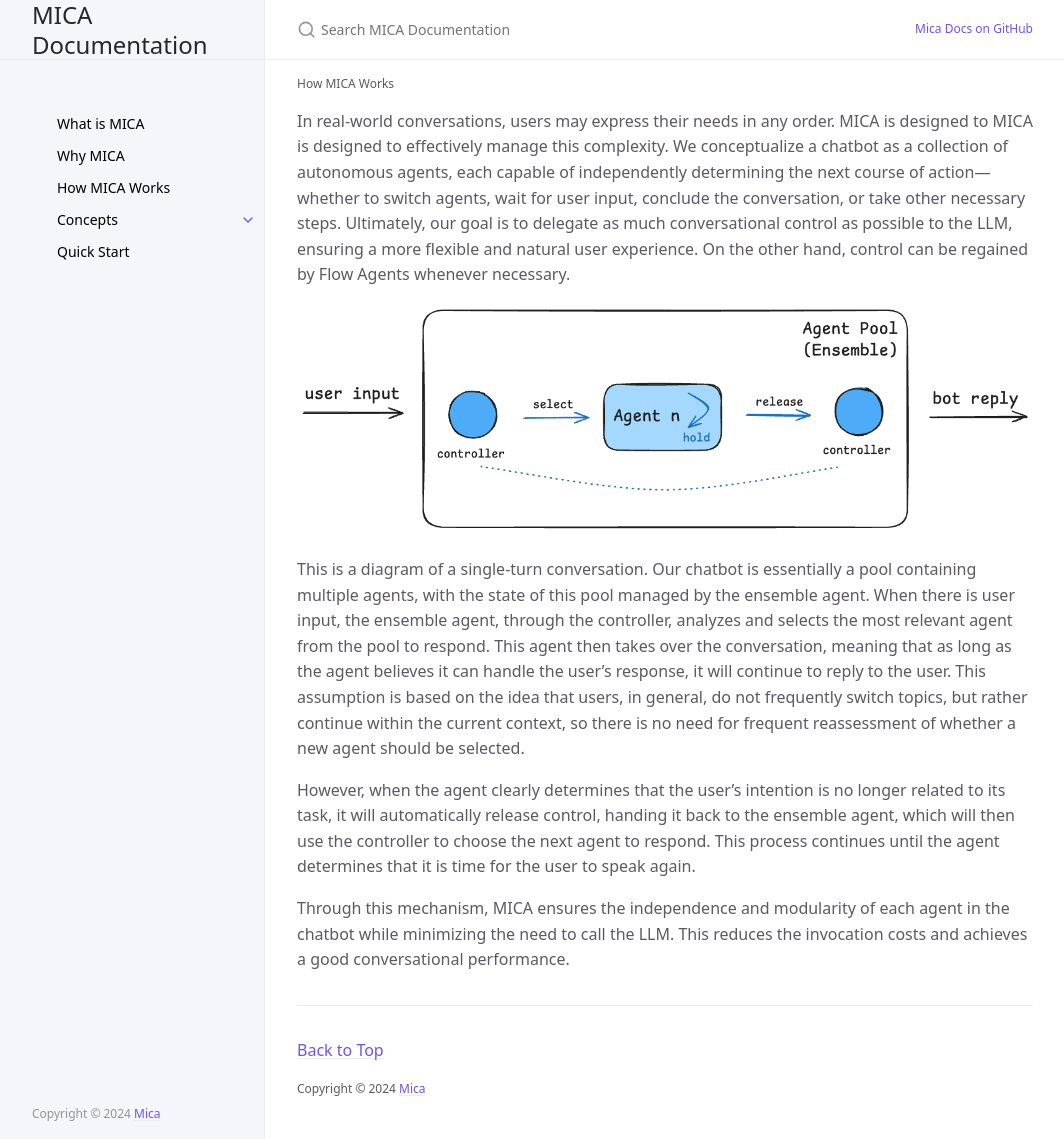
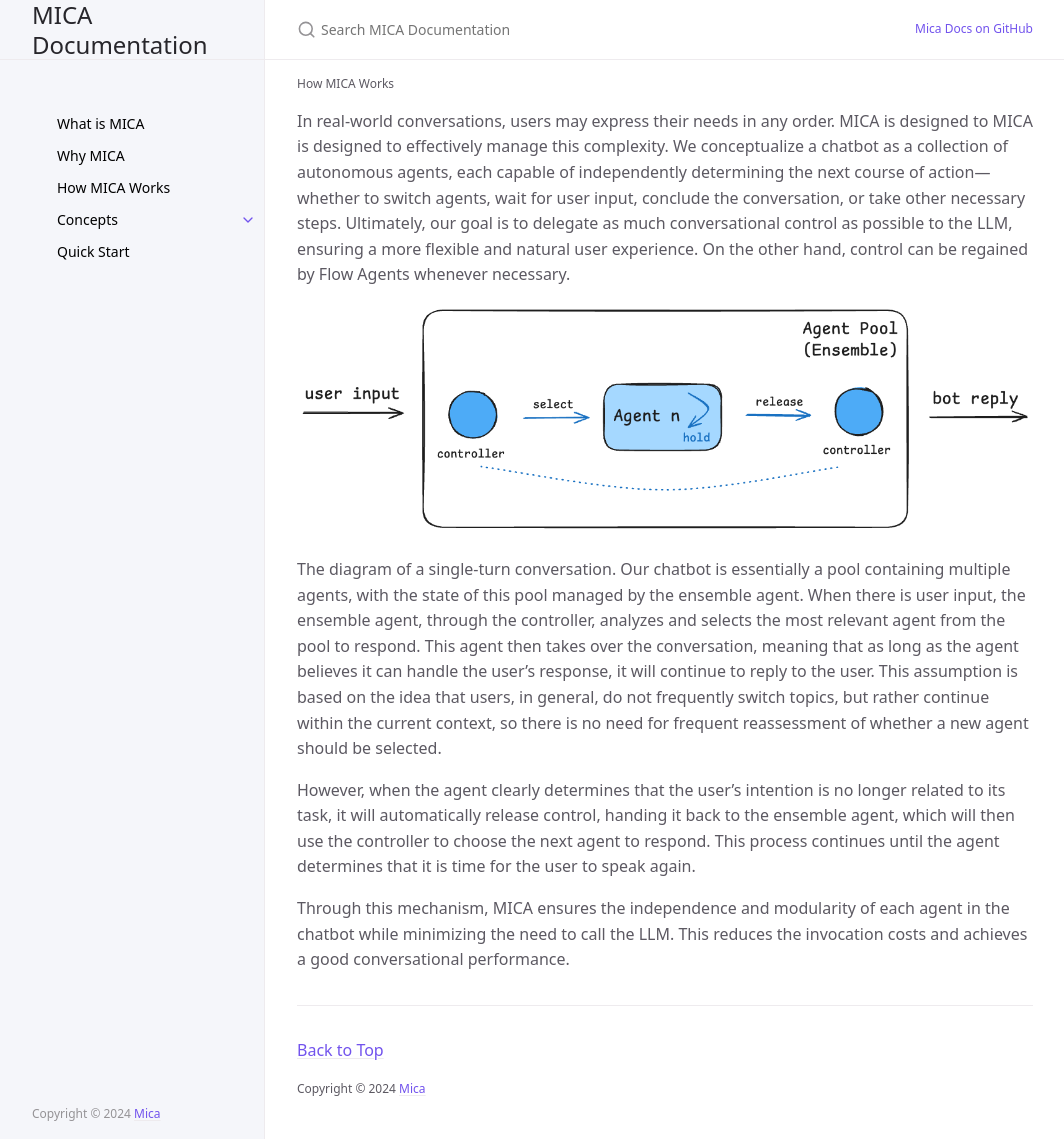
Before and after one commit to Mica-labs/Mica-labs.github.io, a Jekyll site: the page built from docs/introduction/work/index.md, in a window 1280 px wide and 1139 px high. Shown: the whole window, without its empty margins (107-1171 px from the left). Built offline with Jekyll 4.4.1, drawn with Linux system fonts in a browser that asks for light colours; cached includes are drawn as plain includes.

Commit message:
Update index.md

```diff
--- a/docs/introduction/work/index.md
+++ b/docs/introduction/work/index.md
@@ -8,7 +8,7 @@ In real-world conversations, users may express their needs in any order.  MICA i
 
 ![schedule.png](schedule.png)
 
-This is a diagram of a single-turn conversation. Our chatbot is essentially a pool containing multiple agents, with the state of this pool managed by the ensemble agent. When there is user input, the ensemble agent, through the controller, analyzes and selects the most relevant agent from the pool to respond. This agent then takes over the conversation, meaning that as long as the agent believes it can handle the user’s response, it will continue to reply to the user. This assumption is based on the idea that users, in general, do not frequently switch topics, but rather continue within the current context, so there is no need for frequent reassessment of whether a new agent should be selected.
+The diagram of a single-turn conversation. Our chatbot is essentially a pool containing multiple agents, with the state of this pool managed by the ensemble agent. When there is user input, the ensemble agent, through the controller, analyzes and selects the most relevant agent from the pool to respond. This agent then takes over the conversation, meaning that as long as the agent believes it can handle the user’s response, it will continue to reply to the user. This assumption is based on the idea that users, in general, do not frequently switch topics, but rather continue within the current context, so there is no need for frequent reassessment of whether a new agent should be selected.
 
 However, when the agent clearly determines that the user’s intention is no longer related to its task, it will automatically release control, handing it back to the ensemble agent, which will then use the controller to choose the next agent to respond. This process continues until the agent determines that it is time for the user to speak again.
 
```
